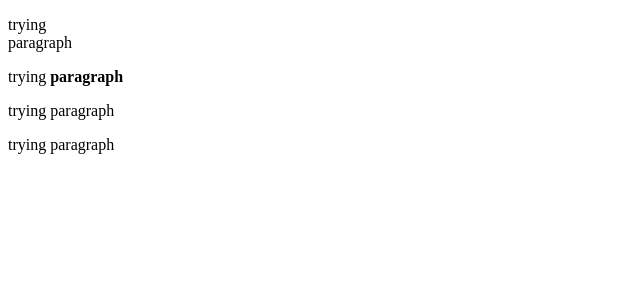
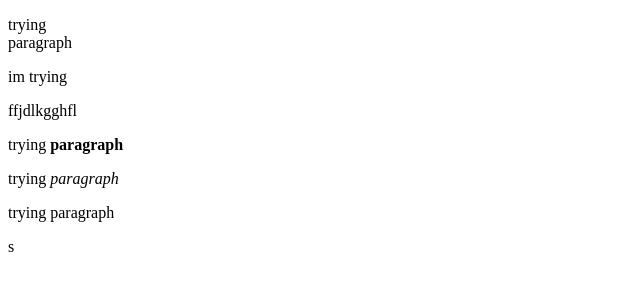
Before and after one commit to AashisNeupane/Web-practice, a plain HTML site: page index.html in a window 1280 px wide. Shown: the whole page, without its empty margins (0-640 px from the left). Drawn offline with Linux system fonts and the light colour scheme.

Commit message:
second commit

```diff
--- a/index.html
+++ b/index.html
@@ -5,9 +5,14 @@
 </head>
 <body>
   <p> trying <br/> paragraph</p>
+  <p> im trying </p>
+  <p> ffjdlkgghfl</p>
+
   <p> trying <strong>paragraph</strong> </p>
-  <p> trying paragraph</p>
+
+  <p> trying <em>paragraph</em></p>
+
   <p> trying paragraph</p>
 </body>
 
-</html>
+</html>s
```
